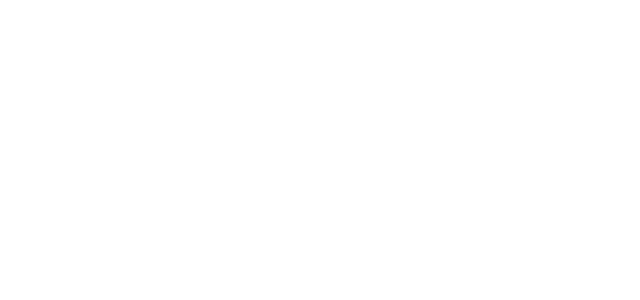
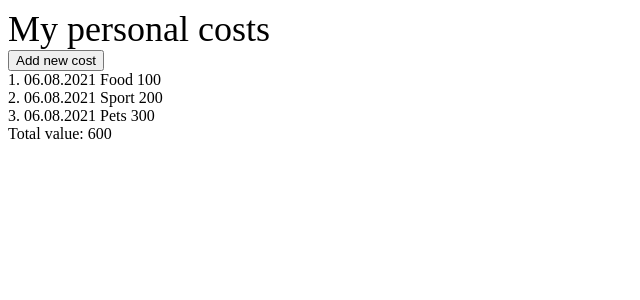
Before and after one commit to NSLyuma/GB_VueJS_Project, a Vue app: page / in a window 1280 px wide. Shown: the top 300 px of the page, without its empty margins (0-640 px from the left). Built offline with nearby package versions, Linux system fonts and the light colour scheme.

Commit message:
Homework for lesson 3

```diff
--- a/src/App.vue
+++ b/src/App.vue
@@ -1,21 +1,72 @@
 <template>
-  <div id="app"></div>
+  <div id="app">
+    <header class="header">My personal costs</header>
+    <button @click="isHidden = !isHidden">
+      <template v-if="isHidden">Add new cost</template>
+      <template v-else>Hide form</template>
+    </button>
+    <div class="content">
+      <AddPaymentForm @addNewPayment="addData" v-if="!isHidden" />
+      <!-- addNewPayment из AddPaymentForm.vue - methods - addPayment(), addData придумывается здесь -->
+      <PaymentsDisplay :list="paymentsList" />
+      <div>Total value: {{ totalValue }}</div>
+    </div>
+  </div>
 </template>
 
 <script>
+import AddPaymentForm from "./components/AddPaymentForm.vue";
+import PaymentsDisplay from "./components/PaymentsDisplay.vue";
 export default {
   name: "App",
-  components: {},
+  components: {
+    AddPaymentForm,
+    PaymentsDisplay,
+  },
+  data() {
+    return {
+      paymentsList: [],
+      isHidden: true,
+    };
+  },
+  methods: {
+    fetchData() {
+      return [
+        {
+          date: "06.08.2021",
+          category: "Food",
+          value: 100,
+        },
+        {
+          date: "06.08.2021",
+          category: "Sport",
+          value: 200,
+        },
+        {
+          date: "06.08.2021",
+          category: "Pets",
+          value: 300,
+        },
+      ];
+    },
+    addData(newPayment) {
+      //newPayment - аргумент, который хотим принимать из компонента AddPaymentForm
+      this.paymentsList.push(newPayment);
+    },
+  },
+  computed: {
+    totalValue() {
+      return this.paymentsList.reduce((acc, cur) => (acc += cur.value), 0);
+    },
+  },
+  created() {
+    this.paymentsList = this.fetchData();
+  },
 };
 </script>
 
 <style lang="scss">
-// #app {
-//   font-family: Avenir, Helvetica, Arial, sans-serif;
-//   -webkit-font-smoothing: antialiased;
-//   -moz-osx-font-smoothing: grayscale;
-//   text-align: center;
-//   color: #2c3e50;
-//   margin-top: 60px;
-// }
+.header {
+  font-size: 36px;
+}
 </style>
--- /dev/null
+++ b/src/components/AddPaymentForm.vue
@@ -0,0 +1,41 @@
+<template>
+  <div>
+    <input type="date" placeholder="Date" v-model="date" />
+    <input type="text" placeholder="Category" v-model="category" />
+    <input type="text" placeholder="Value" v-model.number="value" />
+    <button @click="addPayment">Add payment</button>
+  </div>
+</template>
+
+<script>
+export default {
+  name: "AddPaymentForm",
+  data() {
+    return {
+      date: "",
+      category: "",
+      value: "",
+    };
+  },
+  methods: {
+    addPayment() {
+      const { category, value } = this;
+      const data = {
+        date: this.date || this.getCurrentDate,
+        category,
+        value,
+      };
+      this.$emit("addNewPayment", data); //1 аргумент - событие эмита (придумывается название), 2 аргумент - что надо передать (их может быть несколько, может быть объект)
+    },
+  },
+  computed: {
+    getCurrentDate() {
+      const today = new Date();
+      const d = today.getDate();
+      const m = today.getMonth() + 1;
+      const y = today.getFullYear();
+      return `${d}.${m}.${y}`;
+    },
+  },
+};
+</script>
--- /dev/null
+++ b/src/components/PaymentsDisplay.vue
@@ -0,0 +1,22 @@
+<template>
+  <div class="list">
+    <div class="item" v-for="(item, idx) in list" :key="idx">
+      <span
+        >{{ idx + 1 }}. {{ item.date }} {{ item.category }}
+        {{ item.value }}</span
+      >
+    </div>
+  </div>
+</template>
+
+<script>
+export default {
+  name: "PaymentsDisplay",
+  props: {
+    list: {
+      type: Array,
+      default: () => [],
+    },
+  },
+};
+</script>
```
